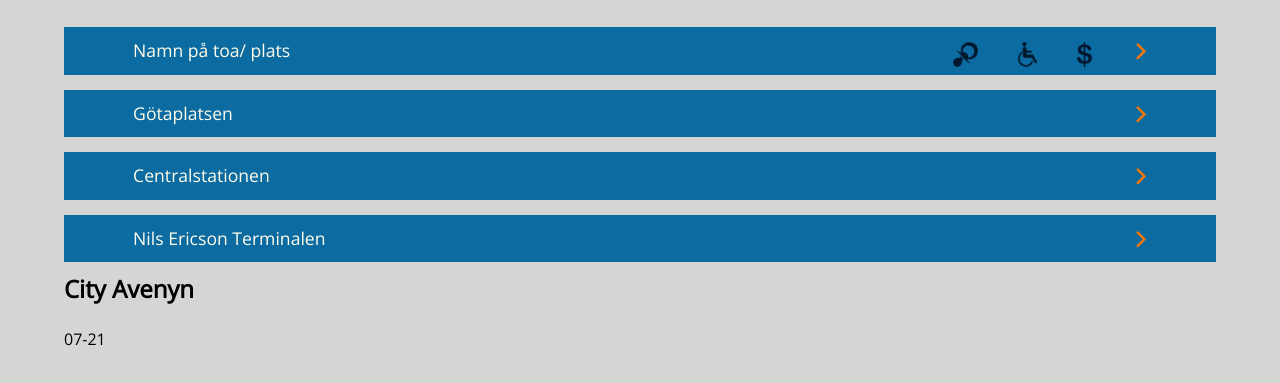
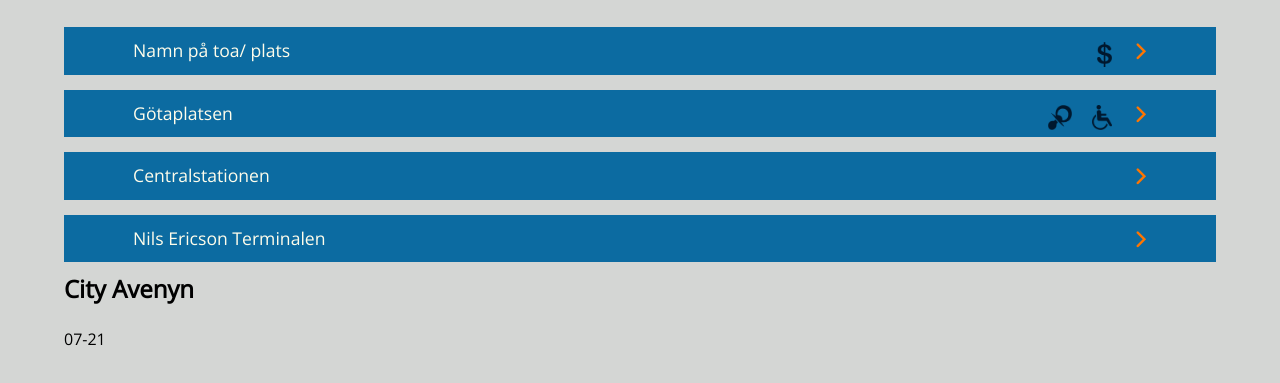
Before and after one commit to lilachoklad/MAPappen, a plain HTML site: page index.html in a window 1280 px wide. Shown: the part 103-486 px from the top of the page. Drawn offline with nearby package versions, Linux system fonts and the light colour scheme; some packages are replaced by stand-ins of ours.

Commit message:
fixat så ikonerna ser bra ut i listan

```diff
--- a/index.html
+++ b/index.html
@@ -118,9 +118,9 @@
 
 			<!-- Lista med närmsta toaletterna -->
 			<ul>
-                <li><a href="undersida.html"><p>Namn på toa/ plats <i class="icon-right-open icon-in-list" ></i><img class="ikon" src="vektordollar.png" alt="kostnad"><img class="ikon" src="vektorrullstol.png" alt="handdikappsanpassad"><img class="ikon" src="vektornapp.png" alt="skötbord">
+                <li><a href="undersida.html"><p>Namn på toa/ plats <i class="icon-right-open icon-in-list" ></i><img class="ikon" src="vektordollar.png" alt="kostnad">
 					</p></a></li>
-                <li><a href="undersida.html"><p>Götaplatsen <i class="icon-right-open icon-in-list" ></i></p></a></li>
+                <li><a href="undersida.html"><p>Götaplatsen <i class="icon-right-open icon-in-list" ></i><img class="ikon" src="vektorrullstol.png" alt="handdikappsanpassad"><img class="ikon" src="vektornapp.png" alt="skötbord"></p></a></li>
                 <li><a href="undersida.html"><p>Centralstationen <i class="icon-right-open icon-in-list" ></i></p></a></li>
                 <li><a href="undersida.html"><p>Nils Ericson Terminalen <i class="icon-right-open icon-in-list" ></i></p></a></li>
 			</ul>
--- a/style.css
+++ b/style.css
@@ -208,6 +208,6 @@ a#displayText {
 .ikon {
 	float: right;
 	height: 25px;
-	padding-right: 40px;
+	padding-right: 20px;
 
 }
```
